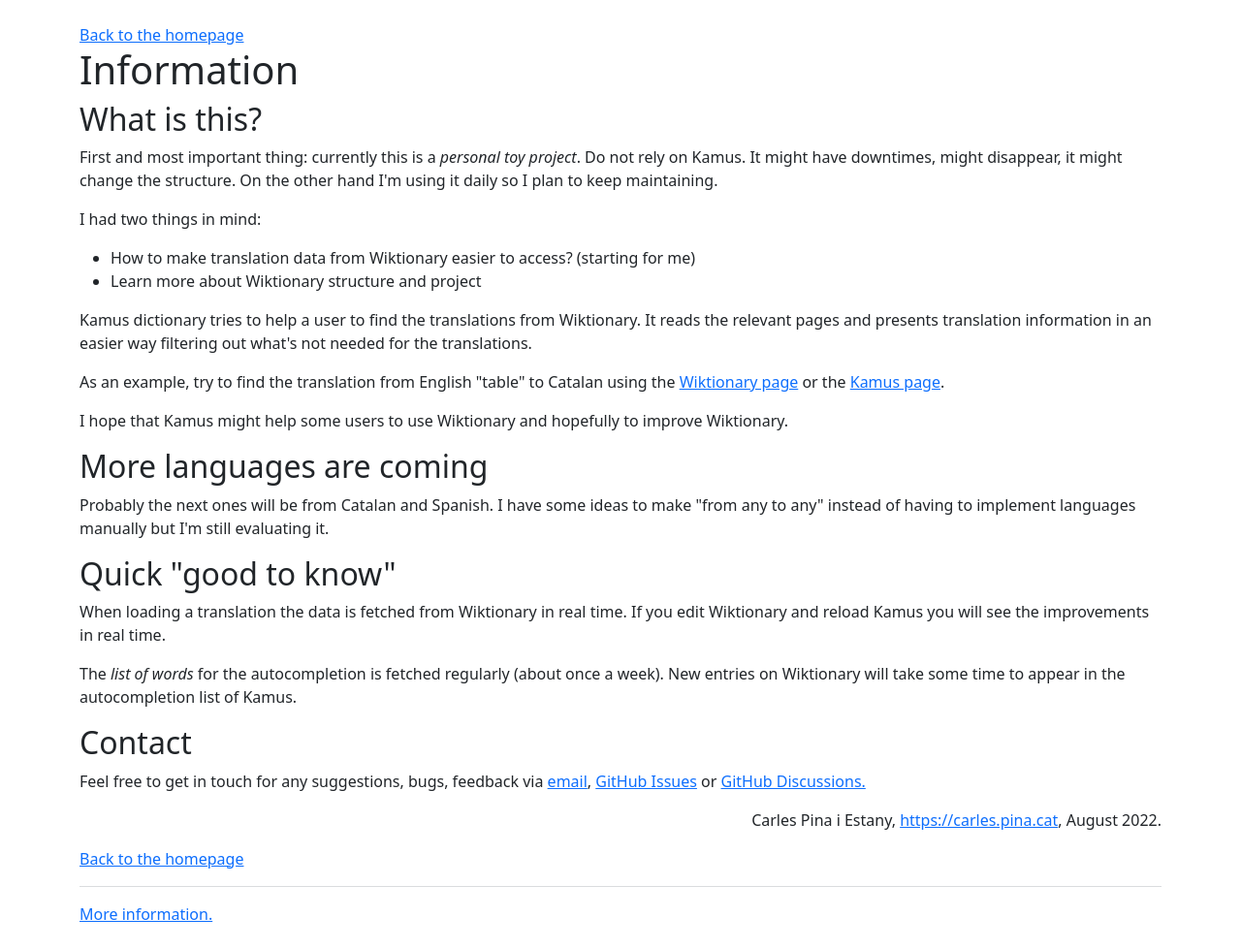
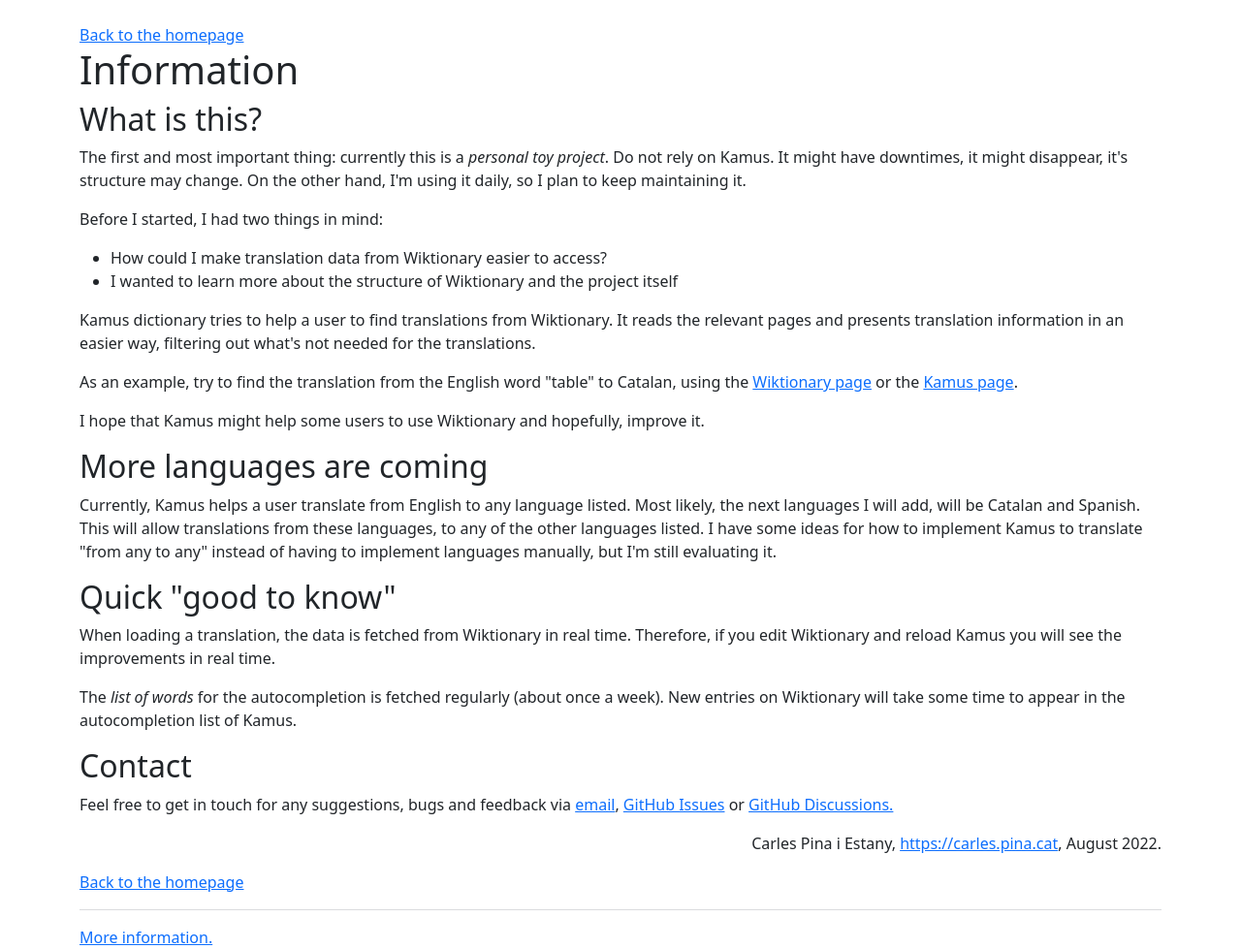
Before and after one commit to cpina/kamus-dictionary, a Django app: template kamus/core/templates/kamus/information.html in a window 1280 px wide. Shown: the whole page at 97% size. Before the commit the page ends 951 px from the top, so only its background shows below. Run offline with Django 4.2, Linux system fonts and the light colour scheme; the template is opened without the code that fills it, so the values that code supplies are empty; some libraries are stand-ins or nearby versions.

Commit message:
Edit text

```diff
--- a/kamus/core/templates/kamus/information.html
+++ b/kamus/core/templates/kamus/information.html
@@ -7,39 +7,43 @@
     <h1>Information</h1>
     <h2>What is this?</h2>
     <p>
-        First and most important thing: currently this is a <em>personal toy project</em>. Do not rely on Kamus. It
-        might have downtimes, might disappear, it might change the structure. On the other hand I'm using it daily so I
-        plan to keep maintaining.
+        The first and most important thing: currently this is a <em>personal toy project</em>. Do not rely on Kamus. It
+        might have downtimes, it might disappear, it's structure may change. On the other hand, I'm using it daily, so I
+        plan to keep maintaining it.
     </p>
     <p>
-        I had two things in mind:
+        Before I started, I had two things in mind:
     </p>
     <ul>
-        <li>How to make translation data from Wiktionary easier to access? (starting for me)</li>
-        <li>Learn more about Wiktionary structure and project</li>
+        <li>How could I make translation data from Wiktionary easier to access?</li>
+        <li>I wanted to learn more about the structure of Wiktionary and the project itself</li>
     </ul>
     <p>
-        Kamus dictionary tries to help a user to find the translations from Wiktionary. It reads the
-        relevant pages and presents translation information in an easier way filtering out what's not
+        Kamus dictionary tries to help a user to find translations from Wiktionary. It reads the
+        relevant pages and presents translation information in an easier way, filtering out what's not
         needed for the translations.
     </p>
     <p>
-        As an example, try to find the translation from English "table" to Catalan using the <a
+        As an example, try to find the translation from the English word "table" to Catalan, using the <a
             href="https://kamus.pina.cat/translate/?from=en&to=ca&word=table">Wiktionary page</a> or the <a
             href="https://en.wiktionary.org/wiki/table">Kamus page</a>.
     </p>
     <p>
-        I hope that Kamus might help some users to use Wiktionary and hopefully to improve Wiktionary.
+        I hope that Kamus might help some users to use Wiktionary and hopefully, improve it.
     </p>
 
     <h2>More languages are coming</h2>
     <p>
-        Probably the next ones will be from Catalan and Spanish. I have some ideas to make "from any to any" instead
-        of having to implement languages manually but I'm still evaluating it.
+        Currently, Kamus helps a user translate from English to any language listed. Most likely, the next languages
+        I will add, will be Catalan and Spanish. This will allow translations from these languages, to any of the other
+        languages listed.
+
+        I have some ideas for how to implement Kamus to translate "from any to any" instead of having to implement
+        languages manually, but I'm still evaluating it.
     </p>
     <h2>Quick "good to know"</h2>
     <p>
-        When loading a translation the data is fetched from Wiktionary in real time. If you edit Wiktionary and reload
+        When loading a translation, the data is fetched from Wiktionary in real time. Therefore, if you edit Wiktionary and reload
         Kamus you will see the improvements in real time.
     </p>
     <p>
@@ -48,7 +52,7 @@
     </p>
     <h2>Contact</h2>
     <p>
-        Feel free to get in touch for any suggestions, bugs, feedback via <a href="mailto:carles@pina.cat">email</a>,
+        Feel free to get in touch for any suggestions, bugs and feedback via <a href="mailto:carles@pina.cat">email</a>,
         <a href="https://github.com/cpina/kamus-dictionary/issues">GitHub Issues</a> or
         <a href="https://github.com/cpina/kamus-dictionary/discussions">GitHub Discussions.</a>
     </p>
```
